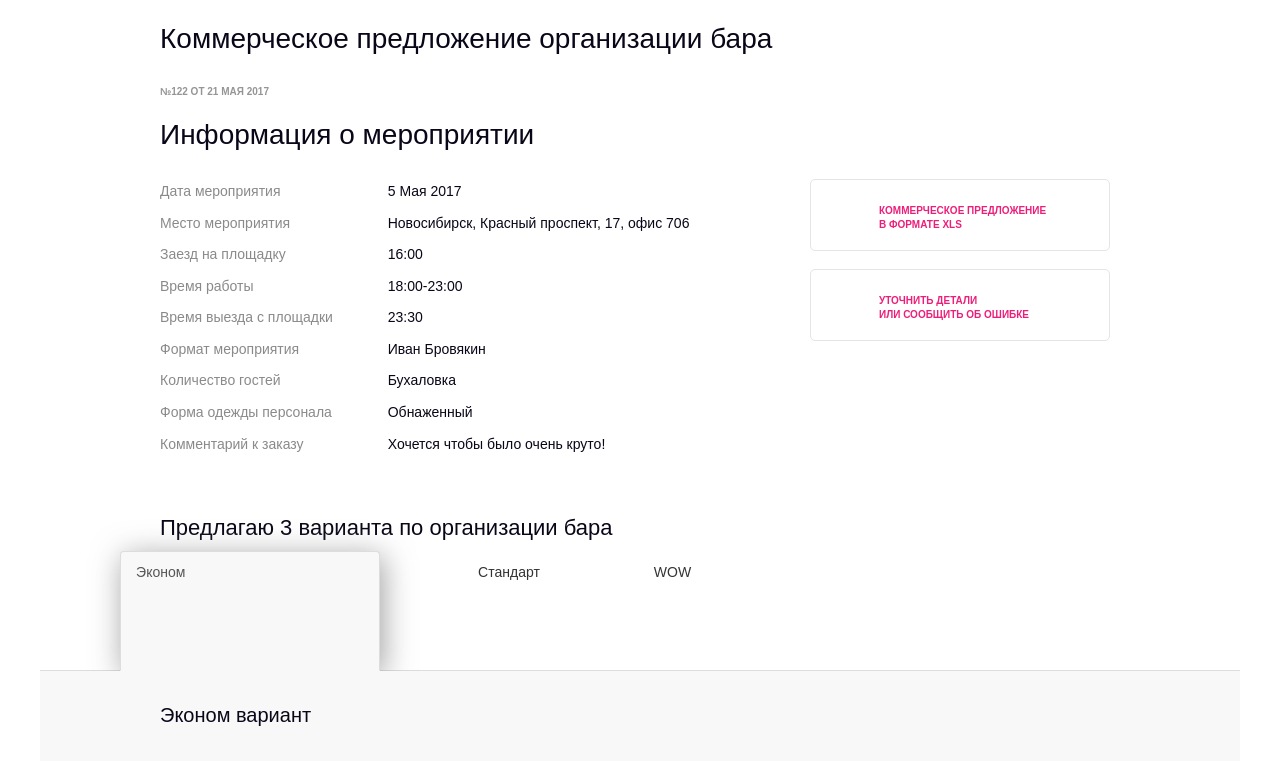
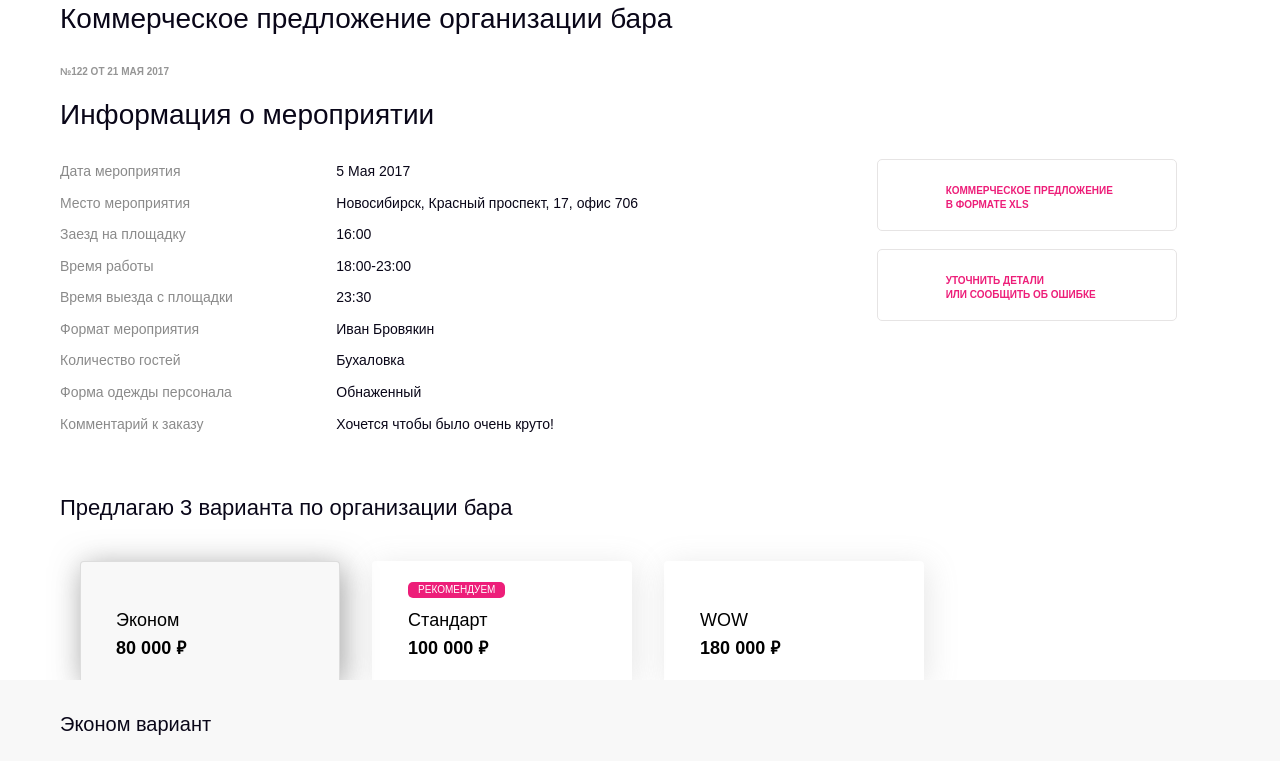
Before and after one commit to devmargooo/Bar-street, a website: page src/index.html in a window 1280 px wide. Shown: the part 584-1345 px from the top of the page. Drawn offline with nearby package versions, Linux system fonts and the light colour scheme.

Commit message:
Отредактированы вкладки табов; отредактирован футер

```diff
--- a/src/index.html
+++ b/src/index.html
@@ -99,9 +99,9 @@
             <h2 class="cp-options__title">Предлагаю 3 варианта по организации бара</h2>
           </div>
           <ul class="nav nav-tabs cp-options__tabs" role="tablist">
-            <li role="presentation" class="active"><a id="a-economy" href="#economy" aria-controls="economy" role="tab" data-toggle="tab">Эконом</a></li>
-            <li role="presentation"><a id="a-standart" href="#standart" aria-controls="standart" role="tab" data-toggle="tab">Стандарт</a></li>
-            <li role="presentation"><a id="a-wow" href="#wow" aria-controls="wow" role="tab" data-toggle="tab">WOW</a></li>
+            <li role="presentation" class="active"><a id="a-economy" href="#economy" aria-controls="economy" role="tab" data-toggle="tab">Эконом<br><strong>80 000 <span class="rubles"> ₽</span></strong></a></li>
+            <li role="presentation"><a id="a-standart" href="#standart" aria-controls="standart" role="tab" data-toggle="tab"><span class="label_top">Рекомендуем</span>Стандарт<br><strong>100 000 <span class="rubles"> ₽</span></strong></a></li>
+            <li role="presentation"><a id="a-wow" href="#wow" aria-controls="wow" role="tab" data-toggle="tab">WOW<br><strong>180 000 <span class="rubles"> ₽</span></strong></a></li>
           </ul>
           <div class="tab-content cp-options__content">
             <div class="tab-content">
@@ -471,8 +471,10 @@
     </main>
   <footer class="footer">
       <div class="footer__message">
-          Мария, в случае возникновения вопросов, напшите мне ответ на почту или просто позвоните,
-          я дам ответы на все возникшие вопросы.
+          <div class="footer__message-inner">
+              Мария, в случае возникновения вопросов, напшите мне ответ на почту или просто позвоните,
+              я дам ответы на все возникшие вопросы.
+          </div>
       </div>
       <div class="person footer__person">
           <img class="photo_big" src="img/pics/Maxim_big.png">
--- a/src/sass/blocks/label.scss
+++ b/src/sass/blocks/label.scss
@@ -13,3 +13,8 @@
   @include label-theme;
   margin-top: 4.5rem;
 }
+.label_top{
+  @include label-theme;
+  position: absolute;
+  top: 2rem;
+}
--- a/src/sass/blocks/tabe-pane-inner.scss
+++ b/src/sass/blocks/tabe-pane-inner.scss
@@ -153,6 +153,6 @@
 .price-decoration{
   @media (min-width: 1200px){
     padding-bottom: 5rem;
+    border-bottom: 1px solid $c-price-border;
   }
-  border-bottom: 1px solid $c-price-border;
 }
--- a/src/sass/global/general.scss
+++ b/src/sass/global/general.scss
@@ -4,7 +4,7 @@ html{
 
 .body-page {
   min-width: 320px;
-  max-width: 1200px;
+  max-width: 1300px;
   width: 100%;
   margin: 0 auto;
   font-family: $f-primary;
@@ -23,7 +23,9 @@ html{
   position: relative;
   margin: 0 auto;
   padding: 0 15px;
-  width: 1200px;
+  @media (min-width: 1200px) {
+    width: 1170px;
+  }
   @media (min-width: 992px) {
     width: 970px;
   }
--- a/src/sass/global/variables.scss
+++ b/src/sass/global/variables.scss
@@ -3,6 +3,8 @@ $c-primary-dark: #090618;
 $c-primary-light: #ffffff;
 $c-secondary: #959595;
 $c-complementary: #ed1e79;
+
+$c-accent-dark: #000000;
 
 $c-fg-primary: #f8f8f8;
 $c-bg-primary: #ffffff;
@@ -36,6 +38,7 @@ $f-carousel-caption-size: 1.2rem;
 $f-carousel-title-size: 2rem;
 $f-carousel-title-bigger-size: 2.4rem;
 $f-footer-message-size: 1.8rem;
+$f-tabs-link-size: 1.8rem;
 
 $f-base-lh: 1.54;
 $f-person-info-lh: 1.43;
@@ -55,6 +58,7 @@ $f-label-lh: 1.6;
 $f-carousel-caption-lh: 1.5;
 $f-carousel-title-lh: 1.2;
 $f-footer-message-lh: 1.55555555556;
+$f-tabs-link-lh: 1.5;
 
 //Метрики
 
--- a/src/sass/page/cp-options.scss
+++ b/src/sass/page/cp-options.scss
@@ -10,6 +10,9 @@
 .cp-options__title {
   @include cp-options-title;
   margin-top: 2.5rem;
+  @media (min-width: 1200px) {
+    margin-bottom: 4rem;
+  }
 }
 
 .cp-options__tabs{
--- a/src/sass/page/footer.scss
+++ b/src/sass/page/footer.scss
@@ -18,6 +18,11 @@
   padding: 8.3rem 2rem 10.3rem;
 }
 
+.footer__message-inner{
+  max-width: 83rem;
+  margin: 0 auto;
+}
+
 .footer__person{
   margin-top: -4.5rem;
 }
--- a/src/sass/page/tabs.scss
+++ b/src/sass/page/tabs.scss
@@ -1,12 +1,36 @@
 //Bootstrap tabs customization
 
-.nav-tabs>li.active>a, .nav-tabs>li.active>a:focus, .nav-tabs>li.active>a:hover{
+.nav-tabs>li.active>a, .nav-tabs>li.active>a:focus{
   width: 26rem;
   height: 12rem;
   background: $c-fg-primary;
-  box-shadow: rgba(138, 138, 138,.81) .3rem .5rem 3.1rem
+  box-shadow: rgba(138, 138, 138,.81) .3rem .5rem 3.1rem;
+  padding: 4.5rem 3.5rem 1rem;
+}
+
+.nav-tabs > li > a:hover{
+  background: $c-bg-primary;
+}
+
+.nav-tabs>li>a{
+  position: relative;
+  width: 26rem;
+  height: 12rem;
+  padding: 4.5rem 3.5rem 1rem;
+  box-shadow: rgba(138, 138, 138,.21) .3rem .5rem 3.1rem;
+  text-align: left;
+  color: $c-accent-dark!important;
+  font-size: $f-tabs-link-size!important;
+  line-height: $f-tabs-link-lh!important;
 }
 
 .nav-tabs>li{
-  margin-left: 8rem;
+  margin-left: 3rem;
+  &:first-child{
+    margin-left: 8rem;
+  }
 }
+
+.nav-tabs{
+  border-bottom: 0;
+}
```
Also changed, not shown: src/css/main.css, src/css/main.min.css.
